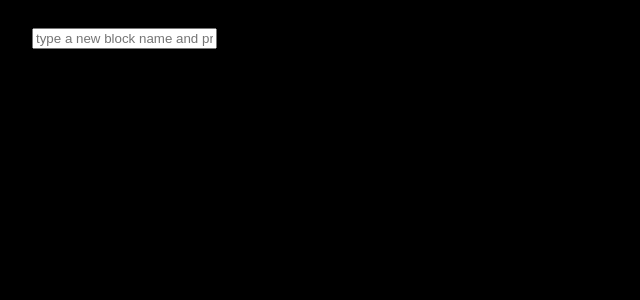
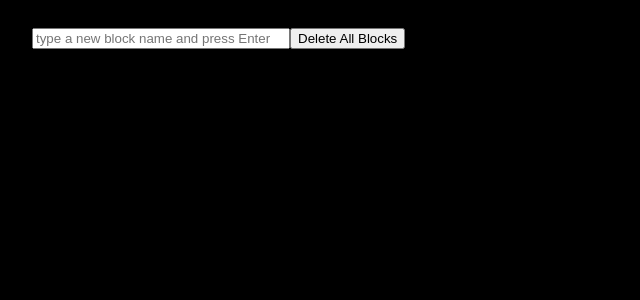
Before and after one commit to danifromecuador/flexyday, a React (Vite) app: page / in a window 1280 px wide. Shown: the top 300 px of the page, without its empty margins (0-640 px from the left). Built offline with nearby package versions, Linux system fonts and the light colour scheme.

Commit message:
Create button Delete All Blocks | feat/layout | src/header |

```diff
--- a/src/header/Header.css
+++ b/src/header/Header.css
@@ -1,3 +1,7 @@
+.Header .create input {
+  width: 250px;
+}
+
 .Header .blocks {
   display: flex;
 }
@@ -5,9 +9,11 @@
 .Header .block {
   border: 1px solid red;
   height: 30px;
+  width: 30px;
   padding: 0 5px;
   display: flex;
   justify-content: center;
   align-items: center;
-
+  white-space: nowrap;
+  overflow: hidden;
 }
--- a/src/header/Header.jsx
+++ b/src/header/Header.jsx
@@ -12,7 +12,6 @@ export const Header = () => {
       setBlockName("")
       // setBlockDuration("")
     }
-    // console.log(e.key);
   }
 
   useEffect(() => {
@@ -24,17 +23,17 @@ export const Header = () => {
       <div className="create">
         <input
           type="text"
-          placeholder='type a new block name and press Enter key'
+          placeholder='type a new block name and press Enter'
           value={blockName}
           onChange={(e) => setBlockName(e.target.value)}
           onKeyDown={(e) => handleKeyDown(e)}
         />
+        <button onClick={()=>setBlocks([])}>Delete All Blocks</button>
       </div>
-      {/* <div className="hours">1 2 3</div> */}
       <div className="blocks">
-        {
-          blocks.map(block => (<div className={`block ${block.duration}`}>{block.name}</div>))
-        }
+        {blocks.map(block => (
+          <div className={`block ${block.duration}`}>{block.name}</div>
+        ))}
       </div>
     </div>
   )
```
